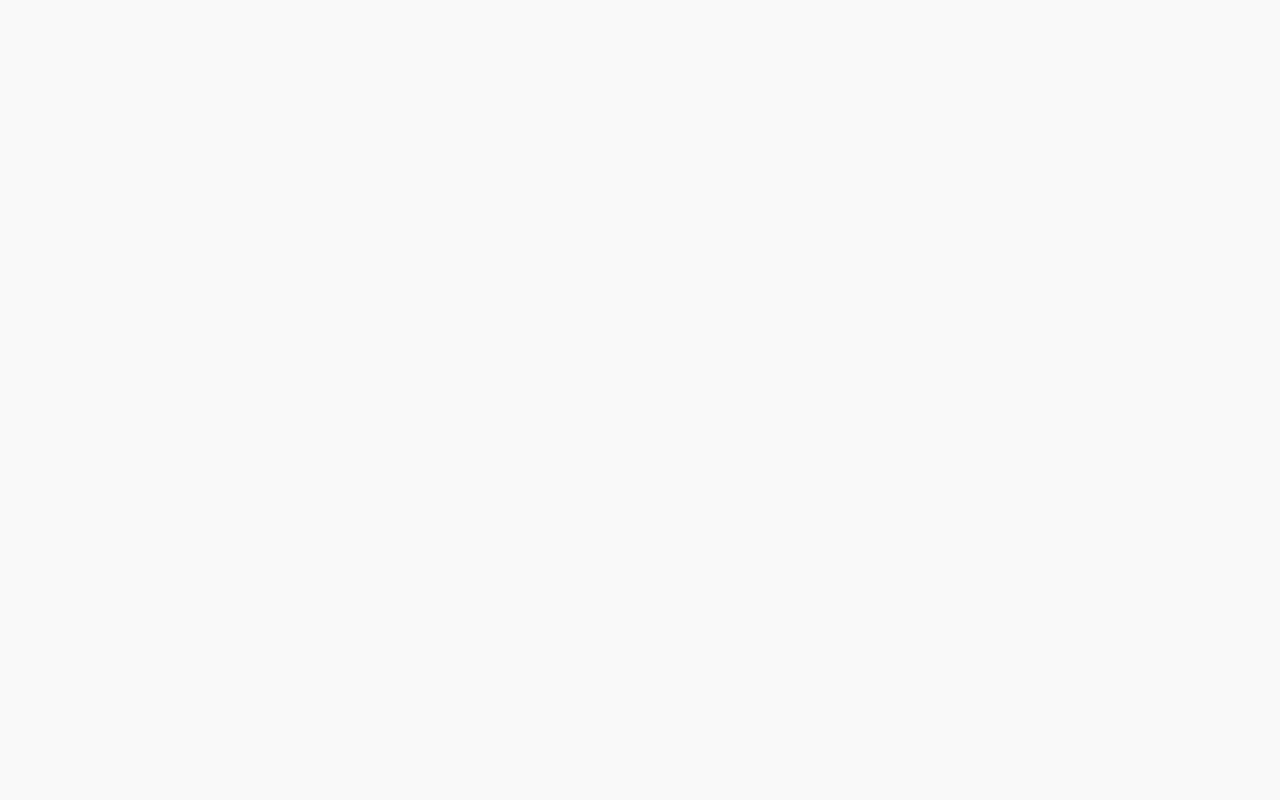
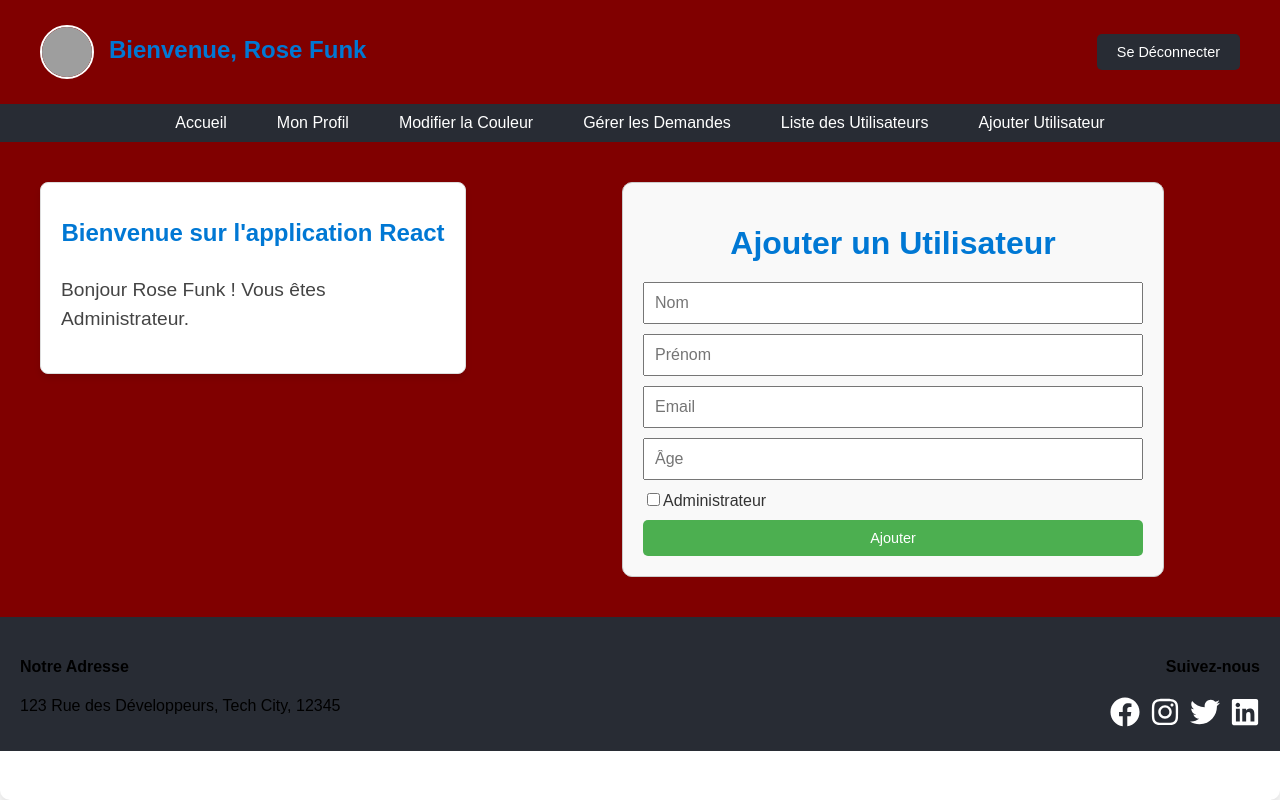
Before and after one commit to MHDLZR/miniprojectreact, a React (Create React App) app: page /add-user in a window 1280 px wide. Before the commit this address had no page. Built offline with nearby package versions, Linux system fonts and the light colour scheme; grey boxes are pictures that could not be loaded.

Commit message:
ajouter le composant AjouterUtilisateur,mise à jour du composant Demandes et de style de la page

```diff
--- a/src/App.js
+++ b/src/App.js
@@ -7,6 +7,7 @@ import ModifierCouleur from "./components/ModifierCouleur";
 import VoirMonProfile from "./components/VoirMonProfile";
 import ListeUtilisateurs from "./components/ListeUtilisateurs";
 import Demandes from "./components/Demandes";
+import AjouterUtilisateur from "./components/AjouterUtilisateur";
 // import Header from "./components/Header";
 
 const App = () => {
@@ -24,6 +25,7 @@ const App = () => {
             <Route path="/profile" element={<VoirMonProfile />} />
             <Route path="/users" element={<ListeUtilisateurs />} />
             <Route path="/requests" element={<Demandes />} />
+            <Route path="/add-user" element={<AjouterUtilisateur />} />
           </Route>
         </Routes>
       </>
--- /dev/null
+++ b/src/components/AjouterUtilisateur.js
@@ -0,0 +1,129 @@
+import React, { useState } from "react";
+import axios from "axios";
+
+const AjouterUtilisateur = () => {
+  const [formData, setFormData] = useState({
+    nom: "",
+    prenom: "",
+    email: "",
+    age: "",
+    admin: false,
+  });
+  const [message, setMessage] = useState("");
+
+  const handleChange = (e) => {
+    const { name, value, type, checked } = e.target;
+    setFormData({
+      ...formData,
+      [name]: type === "checkbox" ? checked : value,
+    });
+  };
+
+  const handleSubmit = async (e) => {
+    e.preventDefault();
+    try {
+      await axios.post("https://670ed5b73e7151861655eaa3.mockapi.io/Stagiaire", {
+        ...formData,
+      });
+      setMessage("Utilisateur ajouté avec succès !");
+      setFormData({ nom: "", prenom: "", email: "", age: "", admin: false });
+    } catch (error) {
+      setMessage("Erreur lors de l'ajout de l'utilisateur.");
+    }
+  };
+
+  return (
+    <div style={styles.container}>
+      <h1>Ajouter un Utilisateur</h1>
+      {message && <p style={styles.message}>{message}</p>}
+      <form onSubmit={handleSubmit} style={styles.form}>
+        <input
+          type="text"
+          name="nom"
+          placeholder="Nom"
+          value={formData.nom}
+          onChange={handleChange}
+          style={styles.input}
+          required
+        />
+        <input
+          type="text"
+          name="prenom"
+          placeholder="Prénom"
+          value={formData.prenom}
+          onChange={handleChange}
+          style={styles.input}
+          required
+        />
+        <input
+          type="email"
+          name="email"
+          placeholder="Email"
+          value={formData.email}
+          onChange={handleChange}
+          style={styles.input}
+          required
+        />
+        <input
+          type="number"
+          name="age"
+          placeholder="Âge"
+          value={formData.age}
+          onChange={handleChange}
+          style={styles.input}
+          required
+        />
+        <label style={styles.checkbox}>
+          <input
+            type="checkbox"
+            name="admin"
+            checked={formData.admin}
+            onChange={handleChange}
+          />
+          Administrateur
+        </label>
+        <button type="submit" style={styles.button}>
+          Ajouter
+        </button>
+      </form>
+    </div>
+  );
+};
+
+// Styles en ligne
+const styles = {
+  container: {
+    maxWidth: "500px",
+    margin: "20px auto",
+    padding: "20px",
+    border: "1px solid #ccc",
+    borderRadius: "10px",
+    backgroundColor: "#f9f9f9",
+  },
+  form: {
+    display: "flex",
+    flexDirection: "column",
+  },
+  input: {
+    marginBottom: "10px",
+    padding: "10px",
+    fontSize: "16px",
+  },
+  checkbox: {
+    marginBottom: "10px",
+  },
+  button: {
+    padding: "10px 20px",
+    backgroundColor: "#4CAF50",
+    color: "#fff",
+    border: "none",
+    borderRadius: "5px",
+    cursor: "pointer",
+  },
+  message: {
+    color: "green",
+    fontWeight: "bold",
+  },
+};
+
+export default AjouterUtilisateur;
--- a/src/components/Footer.js
+++ b/src/components/Footer.js
@@ -10,7 +10,6 @@ const Footer = () => {
           justifyContent: "space-between",
           alignItems: "center",
           padding: "20px",
-          marginTop: "auto",
         },
         address: {
           flex: 1,
--- a/src/components/Header.js
+++ b/src/components/Header.js
@@ -6,18 +6,53 @@ import { useNavigate } from 'react-router-dom';
 const Header = () => {
   const user = useSelector((state) => state.user);
   const dispatch = useDispatch();
+  const navigate = useNavigate();
 
-  const navigate = useNavigate();
   const handleLogout = () => {
     dispatch(logout());
-    navigate('/login')
+    navigate('/login');
   };
 
   return (
-    <header style={{ padding: '10px', backgroundColor: user.couleur, color: "black", display: "flex", justifyContent: "space-evenly" }}>
-      <img src={user.avatar} style={{ height:"8%",width:"8%",borderRadius:"9%" }} />
-      <h1>Bienvenue {user.prenom} {user.nom}</h1>
-      <button style={{height:"30px",marginTop:"20px"}} onClick={handleLogout}>Se Déconnecter</button>
+    <header style={{
+      padding: '20px 40px',
+      backgroundColor: user.couleur,
+      color: 'white',
+      display: 'flex',
+      justifyContent: 'space-between',
+      alignItems: 'center',
+      boxShadow: '0 4px 8px rgba(0, 0, 0, 0.1)',
+    }}>
+      <div style={{ display: 'flex', alignItems: 'center' }}>
+        <img
+          src={user.avatar}
+          alt="avatar"
+          style={{
+            height: '50px',
+            width: '50px',
+            borderRadius: '50%',
+            marginRight: '15px',
+            border: '2px solid white'
+          }}
+        />
+        <h1 style={{ fontSize: '1.5rem', fontWeight: 'bold' }}>
+          Bienvenue, {user.prenom} {user.nom}
+        </h1>
+      </div>
+      <button
+        onClick={handleLogout}
+        style={{
+          padding: '10px 20px',
+          backgroundColor: '#282c34',
+          color: 'white',
+          border: 'none',
+          borderRadius: '5px',
+          cursor: 'pointer',
+          transition: 'background-color 0.3s ease'
+        }}
+      >
+        Se Déconnecter
+      </button>
     </header>
   );
 };
--- a/src/components/Layout.css
+++ b/src/components/Layout.css
@@ -1,7 +1,17 @@
+body {
+    margin: 0;
+    font-family: Arial, sans-serif;
+    background-color: #f9f9f9;
+    color: #333;
+  }
+
 .container {
   display: flex;
   flex-direction: column;
   min-height: 100vh;
+  background-color: #ffffff;
+  border-radius: 10px;
+  box-shadow: 0 4px 8px rgba(0, 0, 0, 0.1);
 }
 
 .content {
--- a/src/components/Layout.js
+++ b/src/components/Layout.js
@@ -8,7 +8,7 @@ import { useSelector } from "react-redux";
 import "./Layout.css";
 
 const Layout = () => {
-  const couleurAccueil = useSelector((state) => state.couleur);
+  const couleurAccueil = useSelector((state) => state.user.couleur);
   const location = useLocation();
 
   const isAccueil = location.pathname === "/";
--- a/src/components/ListeUtilisateurs.css
+++ b/src/components/ListeUtilisateurs.css
@@ -1,9 +1,20 @@
+
+/* Titre principal */
+h1 {
+  text-align: center;
+  color: #0078d4;
+  margin-bottom: 20px;
+}
+
 /* Message d'action */
 .message {
-    color: green;
+  color: #0078d4;
   font-weight: bold;
   margin-bottom: 20px;
   text-align: center;
+  background-color: #e8f4fc;
+  padding: 10px;
+  border-radius: 5px;
 }
 
 /* Tableau des utilisateurs */
@@ -22,9 +33,14 @@
   color: #fff;
 }
 
+thead tr:hover {
+  background-color: #005bb5;
+  color: #fff;
+}
+
 th,
 td {
-    padding: 10px;
+  padding: 15px;
   text-align: left;
   border-bottom: 1px solid #ddd;
 }
@@ -35,17 +51,21 @@
 }
 
 tr:nth-child(even) {
-    background-color: #f3f3f3;
+  background-color: #f9f9f9;
+}
+
+tr:hover {
+  background-color: #eef7ff;
 }
 
 /* Boutons */
 button {
-    padding: 5px 10px;
+  padding: 8px 15px;
   font-size: 0.9rem;
   border: none;
   border-radius: 5px;
   cursor: pointer;
-    transition: background-color 0.3s ease;
+  transition: background-color 0.3s ease, transform 0.2s ease;
 }
 
 button:focus {
@@ -60,6 +80,7 @@
 
 .edit-button:hover {
   background-color: #45a049;
+  transform: scale(1.05);
 }
 
 .delete-button {
@@ -69,6 +90,7 @@
 
 .delete-button:hover {
   background-color: #d32f2f;
+  transform: scale(1.05);
 }
 
 /* Pas de données */
@@ -77,3 +99,20 @@
   color: #999;
   font-style: italic;
 }
+
+/* Adaptation mobile */
+@media (max-width: 768px) {
+  table {
+    font-size: 0.9rem;
+  }
+
+  th,
+  td {
+    padding: 10px;
+  }
+
+  button {
+    padding: 5px 10px;
+    font-size: 0.8rem;
+  }
+}
--- a/src/components/ModifierCouleur.js
+++ b/src/components/ModifierCouleur.js
@@ -68,6 +68,7 @@ const styles = {
     border: "1px solid #ccc",
     borderRadius: "10px",
     textAlign: "center",
+    backgroundColor: "#FFF",
   },
   select: {
     margin: "10px 0",
--- a/src/components/NavigationBar.js
+++ b/src/components/NavigationBar.js
@@ -25,6 +25,11 @@ const NavigationBar = () => {
             Modifier la Couleur
           </NavLink>
         </li>
+        <li style={styles.menuItem}>
+          <NavLink to="/requests" style={styles.link} activeStyle={styles.active}>
+            Gérer les Demandes
+          </NavLink>
+        </li>
 
         {user.admin && (
           <>
@@ -33,9 +38,10 @@ const NavigationBar = () => {
                 Liste des Utilisateurs
               </NavLink>
             </li>
+
             <li style={styles.menuItem}>
-              <NavLink to="/requests" style={styles.link} activeStyle={styles.active}>
-                Gérer les Demandes
+              <NavLink to="/add-user" style={styles.link} activeStyle={styles.active}>
+                Ajouter Utilisateur
               </NavLink>
             </li>
           </>
--- a/src/components/indexstyle.css
+++ b/src/components/indexstyle.css
@@ -1,10 +1,3 @@
-body {
-    margin: 0;
-    font-family: Arial, sans-serif;
-    background-color: #f9f9f9;
-    color: #333;
-  }
-
   .index-container {
     display: flex;
     flex-direction: column;
--- a/src/redux/slice.js
+++ b/src/redux/slice.js
@@ -10,26 +10,53 @@ const initialState = {
   couleur: "maroon",
   Devise: "kr",
   Pays: "Spain",
-  avatar:
-    "https://pics.craiyon.com/2023-06-16/3fa2e25b33eb4cc6a1cf653851737058.webp",
+  avatar: "https://pics.craiyon.com/2023-06-16/3fa2e25b33eb4cc6a1cf653851737058.webp",
   email: "Wade34@yahoo.com",
   photo: "https://loremflickr.com/640/480/people",
   id: "8",
+  demandes: [], // Ajout d'une propriété pour les demandes
 };
 
 const userSlice = createSlice({
   name: "user",
   initialState,
   reducers: {
+    // Authentification
     login: (state, action) => {
       return { ...state, ...action.payload };
     },
     logout: () => initialState,
+
+    // Changer la couleur préférée
     changerCouleur: (state, action) => {
       state.couleur = action.payload;
+    },
+
+    // Ajouter une demande
+    ajouterDemande: (state, action) => {
+      state.demandes.push({
+        ...action.payload, // Titre et description de la demande
+        statut: "En attente", // Statut initial
+        id: new Date().getTime(), // Génération d'un ID unique
+      });
+    },
+
+    // Supprimer une demande (par ID)
+    supprimerDemande: (state, action) => {
+      state.demandes = state.demandes.filter((d) => d.id !== action.payload);
+    },
+
+    // Modifier le statut d'une demande
+    modifierStatutDemande: (state, action) => {
+      const { id, statut } = action.payload; // Récupère l'ID et le nouveau statut
+      const demande = state.demandes.find((d) => d.id === id);
+      if (demande) {
+        demande.statut = statut; // Met à jour le statut de la demande
+      }
     },
   },
 });
 
-export const { login, logout, changerCouleur } = userSlice.actions;
+export const { login, logout, changerCouleur, ajouterDemande, supprimerDemande, modifierStatutDemande, } = userSlice.actions;
+
 export default userSlice.reducer;
```
Also changed, not shown: src/components/Demandes.js (+38 -186 lines). Lines whose indentation alone changed are shown as unchanged.
